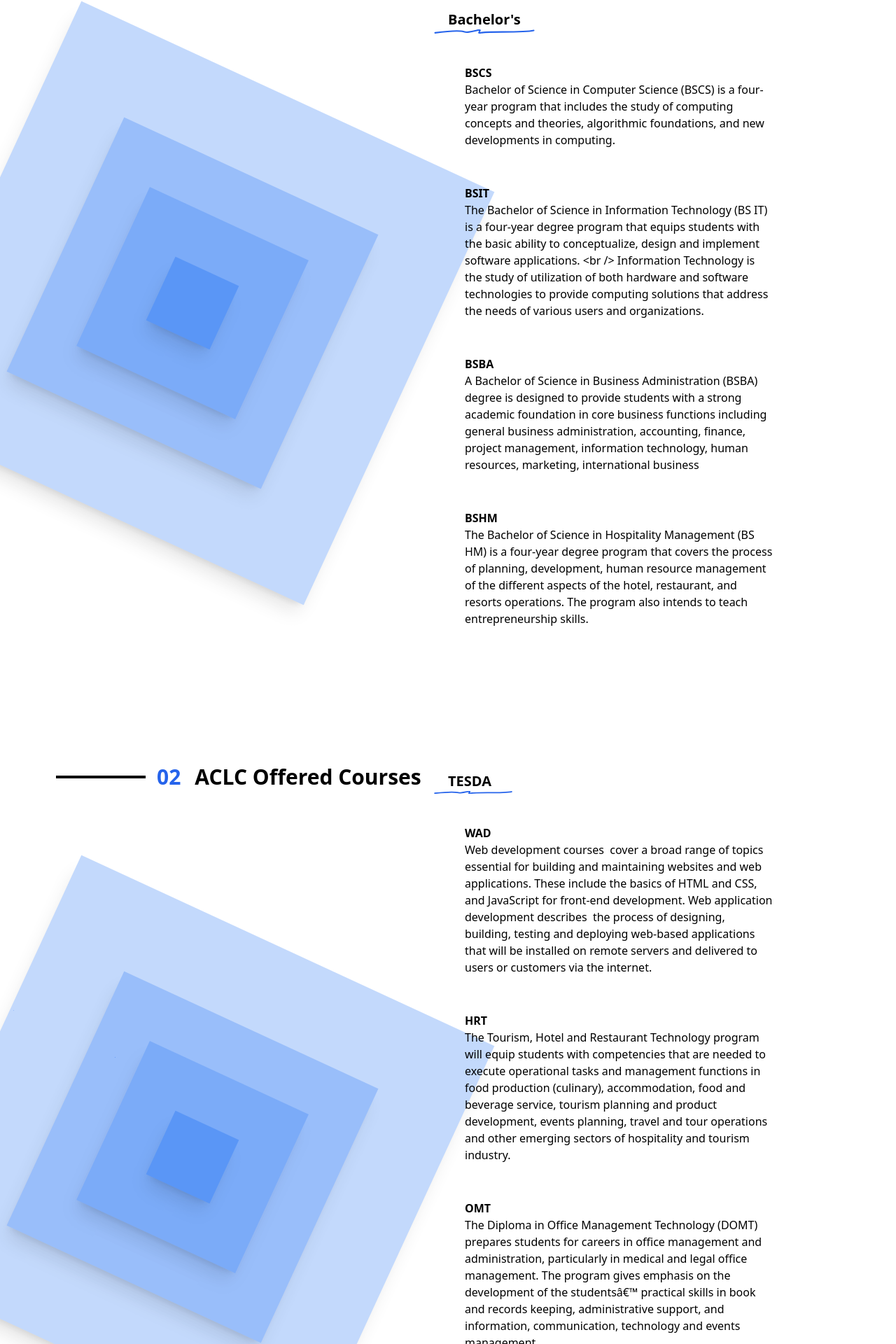
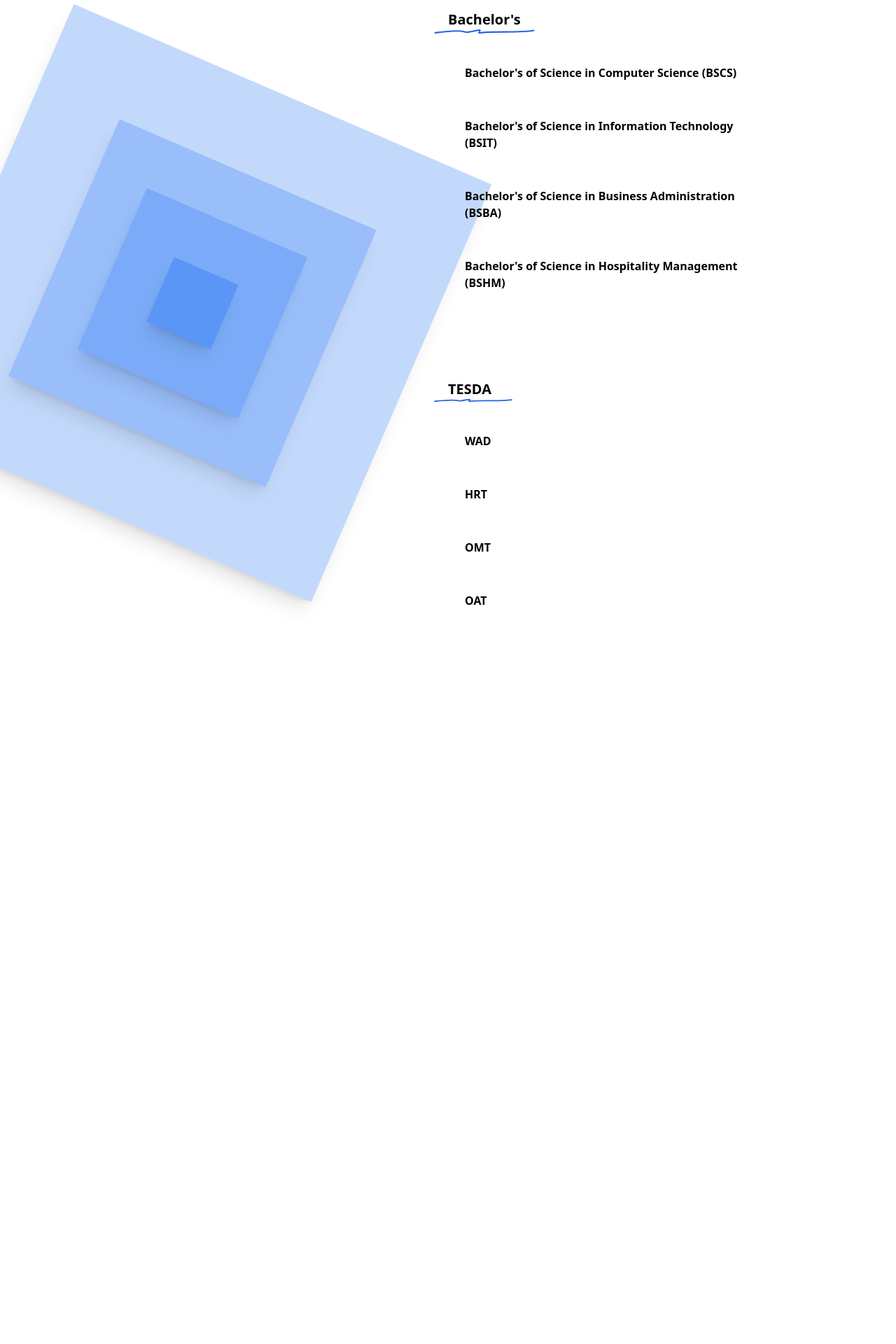
Before and after one commit to stanleygarbo/clg-super-app, a React (Vite) app in the folder frontend/: page / in a window 1280 px wide. Shown: the part 1088-3008 px from the top of the page at 70% size. After the commit the page ends 2074 px from the top, so only its background shows below. Built offline with nearby package versions, Linux system fonts and the light colour scheme.

Commit message:
kani stan? okay nani?

```diff
--- /dev/null
+++ b/frontend/src/admissionLayout/AdmissionLayout.tsx
@@ -0,0 +1,15 @@
+import { Outlet } from "react-router-dom";
+import Navbar from "../components/Navbar";
+
+const AdmissionLayout = () => {
+  return (
+    <div>
+      <Navbar />
+      <div className="m-20">
+        <Outlet />
+      </div>
+    </div>
+  );
+};
+
+export default AdmissionLayout;
--- a/frontend/src/AdmissionComponents/EForm.tsx
+++ b/frontend/src/components/admission/EForm.tsx
@@ -11,7 +11,12 @@
 
   return (
     <FormProvider {...methods}>
-      <form className="p-10" onSubmit={methods.handleSubmit(() => {})}>
+      <form
+        className="p-10"
+        onSubmit={methods.handleSubmit((data) => {
+          console.log(data);
+        })}
+      >
         <div className="bg-black p-2 text-white ">
           <h1 className="text-2xl text-center font-bold justify-items-stretch">
             EForm
--- a/frontend/src/AdmissionComponents/EFormParents.tsx
+++ b/frontend/src/components/admission/EFormParents.tsx
@@ -54,6 +54,7 @@
             type="number"
             className="pl-5"
             placeholder="TEL NO."
+            maxLength={11}
             {...methods.register("fatherTelNum")}
           />
           <input
@@ -125,6 +126,7 @@
             type="number"
             className="pl-5"
             placeholder="TEL NO."
+            maxLength={11}
             {...methods.register("motherTelNum")}
           />
           <input
@@ -223,6 +225,7 @@
             type="number"
             className="pl-5"
             placeholder="CELLPHONE NO."
+            maxLength={11}
             {...methods.register("guardianPhoneNum")}
           />
           <input
--- a/frontend/src/AdmissionComponents/EFormSchoolYear.tsx
+++ b/frontend/src/components/admission/EFormSchoolYear.tsx
@@ -1,9 +1,10 @@
-import { proxy } from "valtio";
+import { proxy, useSnapshot } from "valtio";
 import { useFormContext } from "react-hook-form";
 
 const state = proxy({ count: 0, text: "hello", sem: 0, course: " " });
 
 const EFormSchoolYear = () => {
+  const snap = useSnapshot(state);
   const methods = useFormContext();
 
   return (
@@ -13,7 +14,7 @@
       </div>
       <div className="m-auto border-2 py-10 px-5 flex flex-col items-center border-black">
         <section className="flex">
-          <label className="pr-2 pl-2">SCHOOL YEAR : </label>
+          <h1 className="pr-2 pl-2">SCHOOL YEAR : </h1>
           <input
             className="pr-2 pl-2 w-[3rem]"
             required
@@ -34,39 +35,44 @@
           <input
             className="radio1 pl-2 pr-2"
             type="checkbox"
-            checked={state.sem === 1}
+            id="1st"
+            checked={snap.sem === 1}
             onChange={() => {
-              if (state.sem === 1) {
+              if (snap.sem === 1) {
                 state.sem = 0;
               } else {
                 state.sem = 1;
               }
             }}
           ></input>
-          <label className="pl-2 pr-2" htmlFor="radio1">
+          <label className="pl-2 pr-2" htmlFor="1st">
             1<sup>st</sup> Semester
           </label>
           <input
             className="radio2 pl-2 pr-2"
             type="checkbox"
-            checked={state.sem === 2}
+            id="2nd"
+            checked={snap.sem === 2}
             onChange={() => {
-              if (state.sem === 2) {
+              if (snap.sem === 2) {
                 state.sem = 0;
               } else {
                 state.sem = 2;
               }
             }}
           ></input>
-          <label htmlFor="radio2">
+          <label htmlFor="2nd">
             2<sup>nd</sup> Semester
           </label>
         </section>
         <h1 className="pb-0">INITIAL PAYMENT</h1>
         <section className="flex gap-2">
           <div className="grid grid-rows-2">
-            <label className="pr-2">Date : </label>
+            <label htmlFor="date" className="pr-2">
+              Date :{" "}
+            </label>
             <input
+              id="date"
               required
               type="date"
               className=" w-[9rem] h-[32px] pr-3"
@@ -74,8 +80,11 @@
             ></input>
           </div>
           <div className="grid grid-rows-2">
-            <label className="pl-2">O.R Number : </label>
+            <label htmlFor="orNum" className="pl-2">
+              O.R Number :{" "}
+            </label>
             <input
+              id="orNum"
               required
               className=" w-[9rem] h-[32px] pr-3"
               type="number"
@@ -83,8 +92,9 @@
             ></input>
           </div>
           <div className="grid grid-rows-2">
-            <label>Amount : </label>
+            <label htmlFor="amount">Amount : </label>
             <input
+              id="amount"
               className=" w-[9rem] h-[32px] pr-3"
               required
               type="number"
@@ -119,8 +129,9 @@
                 state.course = "BSCS";
               }
             }}
+            id="BSCS"
           ></input>
-          <label>BSCS</label>
+          <label htmlFor="BSCS">BSCS</label>
           <input
             type="checkbox"
             checked={state.course === "BSBA"}
@@ -131,8 +142,9 @@
                 state.course = "BSBA";
               }
             }}
+            id="BSBA"
           ></input>
-          <label>BSBA</label>
+          <label htmlFor="BSBA">BSBA</label>
           <input
             type="checkbox"
             checked={state.course === "BSHM"}
@@ -143,8 +155,9 @@
                 state.course = "BSHM";
               }
             }}
+            id="BSHM"
           ></input>
-          <label>BSHM</label>
+          <label htmlFor="BSHM">BSHM</label>
         </section>
       </div>
     </div>
--- a/frontend/src/AdmissionComponents/eFormStudent.tsx
+++ b/frontend/src/components/admission/EFormStudent.tsx
@@ -38,7 +38,7 @@
             type="number"
             className="pl-5"
             placeholder="CELLPHONE NO."
-            max={11}
+            maxLength={11}
             {...methods.register("phoneNum")}
           />
           <input
@@ -48,7 +48,7 @@
             {...methods.register("email")}
           />
         </div>
-        <label>BIRTH'S INFORMATION</label>
+        <h1>BIRTH'S INFORMATION</h1>
         <div className="grid grid-cols-5 gap-5 ">
           <input
             type="date"
@@ -83,9 +83,7 @@
       </div>
 
       <div className="px-6 flex flex-col gap-3">
-        <label htmlFor="" className="text-start pt-10">
-          SPOUSE'S INFORMATION (IF MARRIED)
-        </label>
+        <h1 className="text-start pt-10">SPOUSE'S INFORMATION (IF MARRIED)</h1>
 
         <div className="grid grid-cols-4 gap-5">
           <input
@@ -113,7 +111,7 @@
             {...methods.register("spouseNumChild")}
           />
         </div>
-        <label htmlFor="">HOME ADDRESS</label>
+        <h1>HOME ADDRESS</h1>
         <div className="grid grid-cols-5 gap-5 ">
           <input
             type="text"
@@ -146,7 +144,7 @@
             {...methods.register("district")}
           />
         </div>
-        <label htmlFor="">CITY ADRESS (IF BOARDING)</label>
+        <h1>CITY ADRESS (IF BOARDING)</h1>
         <div className="grid grid-cols-3 gap-5 ">
           <input
             type="text"
--- a/frontend/src/AdmissionComponents/EformSiblings.tsx
+++ b/frontend/src/components/admission/EformSiblings.tsx
@@ -10,15 +10,9 @@
         className="grid gap-[10px] px-6 py-3"
         style={{ gridTemplateColumns: "1fr 100px 1fr" }}
       >
-        <label htmlFor="" className="text-center">
-          BROTHERS/SISTERS' NAME
-        </label>
-        <label htmlFor="" className="text-center">
-          AGE
-        </label>
-        <label htmlFor="" className="text-center">
-          SCHOOL/OCCUPATION
-        </label>
+        <h1 className="text-center">BROTHERS/SISTERS' NAME</h1>
+        <h1 className="text-center">AGE</h1>
+        <h1 className="text-center">SCHOOL/OCCUPATION</h1>
         <input
           type="text"
           placeholder=""
--- a/frontend/src/components/home/prevHome.tsx
+++ b/frontend/src/components/home/prevHome.tsx
@@ -3,35 +3,16 @@
 const PrevHome = () => {
   const courses = [
     {
-      cName: "BSCS",
-      cDescription: `Bachelor of Science in Computer Science (BSCS) is a four-year
-            program that includes the study of computing concepts and theories,
-            algorithmic foundations, and new developments in computing.`,
+      cName: "Bachelor's of Science in Computer Science (BSCS)",
     },
     {
-      cName: "BSIT",
-      cDescription: `The Bachelor of Science in Information Technology (BS IT) is a
-            four-year degree program that equips students with the basic ability
-            to conceptualize, design and implement software applications. <br />
-            Information Technology is the study of utilization of both hardware
-            and software technologies to provide computing solutions that
-            address the needs of various users and organizations.`,
+      cName: "Bachelor's of Science in Information Technology (BSIT)",
     },
     {
-      cName: "BSBA",
-      cDescription: `A Bachelor of Science in Business Administration (BSBA) degree is
-            designed to provide students with a strong academic foundation in
-            core business functions including general business administration,
-            accounting, finance, project management, information technology,
-            human resources, marketing, international business`,
+      cName: "Bachelor's of Science in Business Administration (BSBA)",
     },
     {
-      cName: "BSHM",
-      cDescription: `The Bachelor of Science in Hospitality Management (BS HM) is a
-            four-year degree program that covers the process of planning,
-            development, human resource management of the different aspects of
-            the hotel, restaurant, and resorts operations. The program also
-            intends to teach entrepreneurship skills.`,
+      cName: "Bachelor's of Science in Hospitality Management (BSHM)",
     },
   ];
 
@@ -99,13 +80,12 @@
               <div className="w-1 h-full rounded group-hover:bg-blue-500 transition-all duration-[.30s] absolute top-0 left-0"></div>
               <div className="ml-2">
                 <p className="pr-5 font-bold">{courses.cName}</p>
-                <article>{courses.cDescription}</article>
               </div>
             </div>
           ))}
+          <PrevHomeTESDA />
         </div>
       </div>
-      <PrevHomeTESDA />
     </div>
   );
 };
--- a/frontend/src/components/home/prevHomeTESDA.tsx
+++ b/frontend/src/components/home/prevHomeTESDA.tsx
@@ -4,65 +4,20 @@
   const TESDAcourses = [
     {
       cName: "WAD",
-      cDescription: `Web development courses
-      cover a broad range of topics essential for building and maintaining websites and web applications. These include the basics of HTML and CSS, and JavaScript for front-end development.
-      Web application development describes
-      the process of designing, building,
-      testing and deploying web-based applications
-      that will be installed on remote servers and delivered to users or customers via the internet.`,
     },
     {
       cName: "HRT",
-      cDescription: `The Tourism, Hotel and Restaurant Technology program will equip students
-      with competencies that are needed to execute operational tasks and
-      management functions in food production (culinary), accommodation, food and beverage service,
-       tourism planning and product development, events planning, travel and tour operations and other
-       emerging sectors of hospitality and tourism industry.`,
     },
     {
       cName: "OMT",
-      cDescription: `The Diploma in Office Management Technology (DOMT)
-      prepares students for careers in office management and administration,
-      particularly in medical and legal office management. The program gives
-      emphasis on the development of the studentsâ€™ practical skills in book
-       and records keeping, administrative support, and information, communication,
-        technology and events management.`,
     },
     {
       cName: "OAT",
-      cDescription: `The two-year Office Administration Technology program is designed
-       to give graduates the greatest possible employability within the administration
-        field. During year one, students gain a thorough understanding of the skills
-        required to work in the field with courses in Keyboarding, Transcription,
-        Accounting, Computers, and Communications, amongst others. In year two,
-        students will focus on five areas of specialization that will prepare them
-        for positions within the highly technical fields of Medical, Dental, Legal,
-         Engineering, and Records Management administration. It is in year two that
-         we have placed the new in-depth study of Records and Information Management
-          which is so important to all of these technical fields. Students will have
-          the opportunity to plan, supervise, and produce work in consultation with
-          numerous community groups and local area businesses. This program also has
-           a 4-week work term to help students gain additional real-world experience
-            and build a strong network.`,
     },
   ];
 
   return (
-    <div className="relative w-full m-auto grid grid-cols-2 py-20">
-      <div className="pb-5 pt-20 relative">
-        <h1 className="text-3xl  font-bold flex items-center">
-          <div className="w-32 h-1 bg-black mr-4"></div>
-          <strong className="text-blue-600 mr-5">02</strong>
-          ACLC Offered Courses
-        </h1>
-        <div className="relative -left-[130px] mt-[200px] animate-spin-slow  w-[650px] h-[650px] bg-blue-500/30  grid place-items-center shadow-xl">
-          <div className="w-[400px] h-[400px] bg-blue-500/30  grid place-items-center shadow-xl">
-            <div className="w-[250px] h-[250px] bg-blue-500/30 grid place-items-center shadow-xl">
-              <div className="w-[100px] h-[100px] bg-blue-500/50 grid place-items-center shadow-xl"></div>
-            </div>
-          </div>
-        </div>
-      </div>
+    <div className="relative w-full m-auto grid grid-cols-2">
       <div className=" pr-20">
         {/* <h1 className="font-bold pb-2 pt-[90px] text-xl text-start">
           College
@@ -80,7 +35,6 @@
             <div className="w-1 h-full rounded group-hover:bg-blue-500 transition-all duration-[.30s] absolute top-0 left-0"></div>
             <div className="ml-2">
               <p className="pr-5 font-bold">{TESDAcourses.cName}</p>
-              <article>{TESDAcourses.cDescription}</article>
             </div>
           </div>
         ))}
--- a/frontend/src/pages/auth/About.tsx
+++ b/frontend/src/pages/auth/About.tsx
@@ -29,7 +29,7 @@
 
       <div className=" flex flex-col m-auto items-center py-10">
         <img
-          src="./public/chair_03.png"
+          src="./chair_03.png"
           alt=""
           className=" rounded-full border-2 border-red-500 shadow-xl hover:scale-[1.05] transition-all "
         />
@@ -64,7 +64,7 @@
       </div>
       <div className=" flex flex-col m-auto items-center py-10">
         <img
-          src="./public/pres_03.png"
+          src="./pres_03.png"
           alt=""
           className=" rounded-full border-2 border-red-500 shadow-xl hover:scale-[1.05] transition-all "
         />
```
Also changed, not shown: frontend/src/App.tsx (+4 -9 lines), frontend/public/images.png (renamed from frontend/src/Pictures/images.png).
